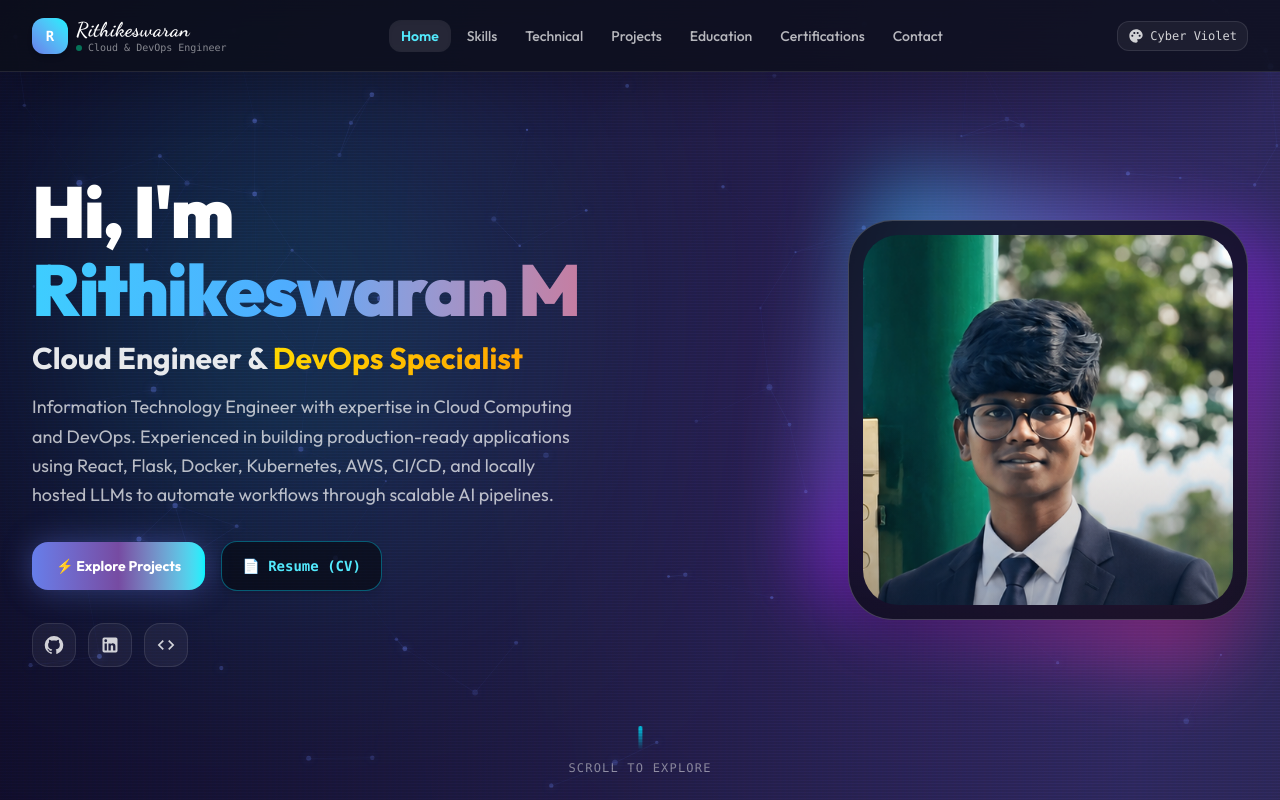
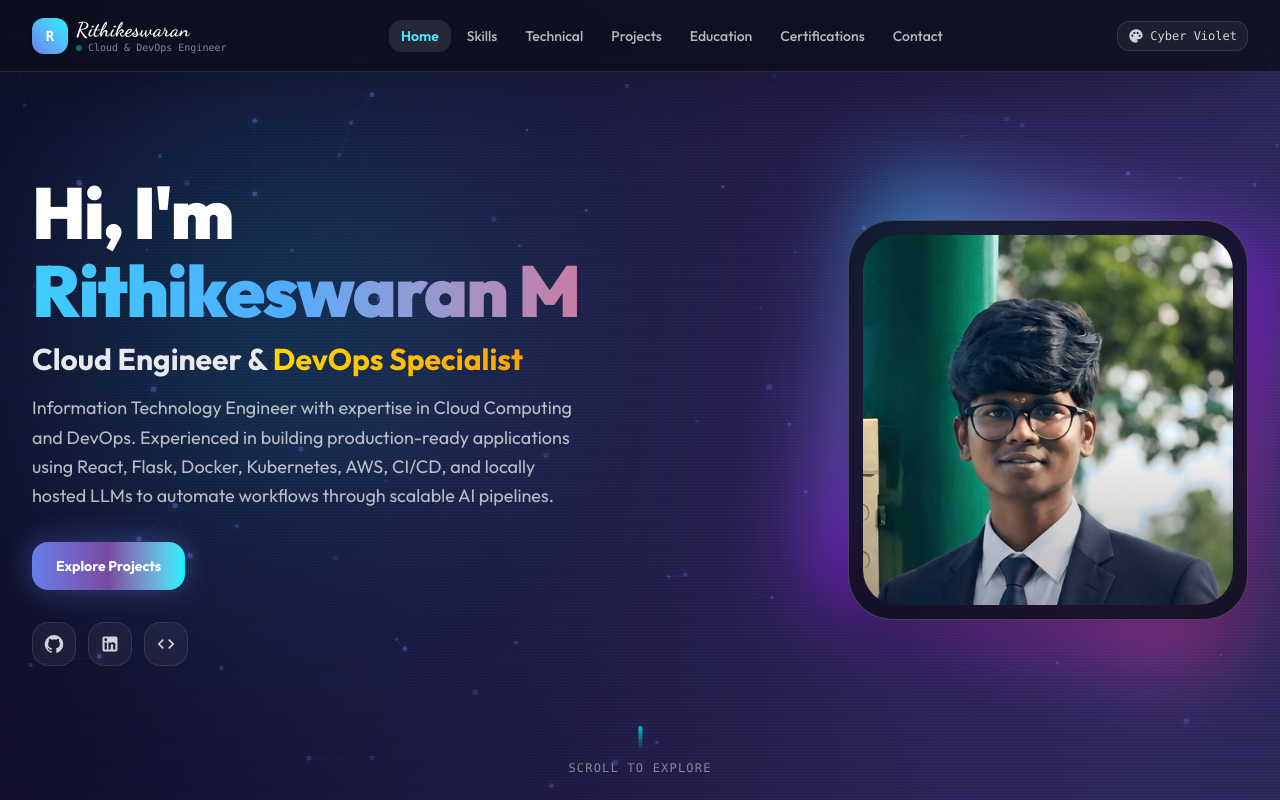
Before and after one commit to rithik0711/Portfolio, a React (Vite) app: page / in a window 1280 px wide. Shown: the top 800 px of the page. Built offline with nearby package versions, Linux system fonts and the light colour scheme.

Commit message:
Updated Portfolio Dashboard

```diff
--- a/src/App.jsx
+++ b/src/App.jsx
@@ -268,17 +268,17 @@ function MainPortfolioContent() {
                 onClick={(e) => handleNavClick(e, 'projects')}
                 className="w-full sm:w-auto px-6 py-3.5 rounded-2xl bg-gradient-to-r from-[#667eea] via-[#764ba2] to-[#00f2fe] text-white font-bold text-sm shadow-[0_0_30px_rgba(102,126,234,0.4)] hover:shadow-[0_0_45px_rgba(102,126,234,0.7)] hover:-translate-y-0.5 active:scale-95 transition-all no-underline text-center"
               >
-                ⚡ Explore Projects
+                Explore Projects
               </a>
-              <a
+              {/* <a
                 href="./images/Rithikeswaran M Resume.pdf"
                 download="Rithikeswaran M Resume.pdf"
                 target="_blank"
                 rel="noreferrer"
                 className="w-full sm:w-auto px-5 py-3.5 rounded-2xl bg-black/50 border border-cyan-400/40 text-cyan-300 font-mono font-bold text-sm flex items-center justify-center gap-2 hover:bg-cyan-500/10 hover:border-cyan-400 hover:-translate-y-0.5 active:scale-95 transition-all shadow-md no-underline text-center"
               >
-                📄 Resume (CV)
-              </a>
+                Resume (CV)
+              </a> */}
             </div>
 
             {/* Social Channels */}
```
